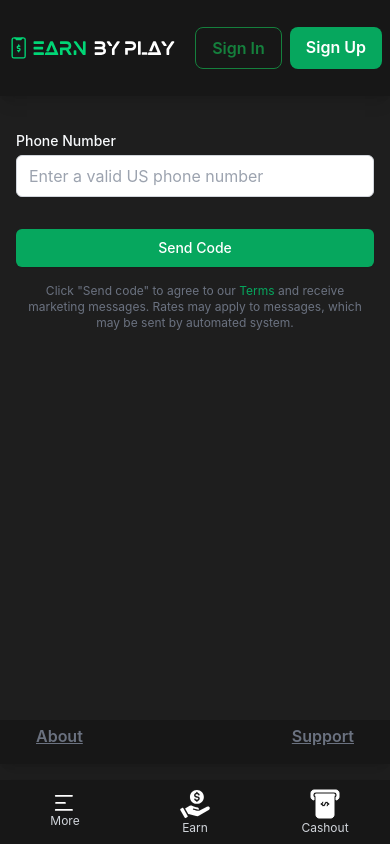
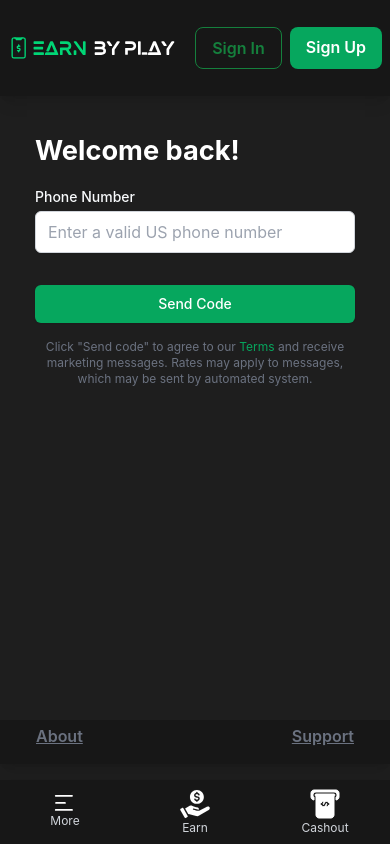
Before and after one commit to lsaffie/earnbyplay-frontend, a React (Create React App) app: page /login in a window 390 px wide. Built offline with nearby package versions, Linux system fonts and the light colour scheme; no server answers.

Commit message:
phonelogin handles login and signup

```diff
--- a/src/App.js
+++ b/src/App.js
@@ -36,37 +36,14 @@ axios.defaults.xsrfCookieName = "csrftoken";
 axios.defaults.xsrfHeaderName = "X-CSRFToken";
 axios.defaults.withCredentials = true;
 
-// const client = axios.create({
-//   baseURL: `${appConfig.SERVER_URL}`,
-// });
+function App() {
+  const [registrationToggle, setRegistrationToggle] = useState(false);
+  const [mode, setMode] = useState("signIn"); // signIn or signUp
 
-function App() {
-  // const [currentUser, setCurrentUser] = useState();
-  const [registrationToggle, setRegistrationToggle] = useState(false);
-
-  // const handleUserChange = (userData) => {
-  //   setCurrentUser(userData);
-  // };
-
-  // const getJwtToken = () => {
-  //   return localStorage.getItem("access_token"); // Or however you've named the token in storage
-  // };
 
   useEffect(() => {
     // Initialize Amplitude instance
     amplitude.init(process.env.REACT_APP_AMPLITUDE_API_KEY);
-
-    // client
-    //   .get("/api/user", {
-    //     headers: {
-    //       Authorization: `Bearer ${getJwtToken()}`,
-    //     },
-    //   })
-    //   .then((res) => {
-    //     setCurrentUser(res.data.user);
-    //   })
-    //   .catch((error) => setCurrentUser(null));
-
   }, []);
 
   function update_form_btn() {
@@ -93,10 +70,14 @@ function App() {
               <Route path="/" element={ <Home /> } />
               <Route path="/login" element={
                   <div className="center">
-                    <PhoneLogin />
+                    <PhoneLogin mode="signIn" />
                   </div>
               } />
-              <Route path="/signup"            element={<PhoneNumberVerification /> } />
+              <Route path="/signup" element={
+                <div className="center">
+                  <PhoneLogin mode="signUp" />
+                </div>
+              } />
               <Route path="/phone-verify"      element={<PhoneNumberVerification />} />
 
               <Route path="/phone-login"       element={<PhoneLogin /> } />
--- a/src/components/PhoneLogin.js
+++ b/src/components/PhoneLogin.js
@@ -6,6 +6,7 @@ import ProgressBar from "./ProgressBar";
 import { trackEventWithUrlParams } from '../utils/amplitudeUtils';
 import PhoneNumberForm from './PhoneNumberForm'
 import VerificationCodeForm from './VerificationCodeForm'
+import ToggleSwitch from './ToggleSwitch'
 
   const formatToE164 = (phone) => {
     let digits = phone.replace(/\D/g, "");
@@ -22,7 +23,7 @@ import VerificationCodeForm from './VerificationCodeForm'
   };
 
 // Main Component
-const PhoneLogin = () => {
+const PhoneLogin = ({mode, setMode}) => {
   const [phoneNumber, setPhoneNumber] = useState("");
   const [fullName, setFullName] = useState("");
   const [formattedPhoneNumber, setFormattedPhoneNumber] = useState("");
@@ -31,10 +32,28 @@ const PhoneLogin = () => {
   const [isVerified, setIsVerified] = useState(false);
   const [error, setError] = useState('');
   const navigate = useNavigate();
+  // const [mode, setMode] = useState("signIn"); // signIn or signUp
+  const [acceptTerms, setAcceptTerms] = useState(false);
 
-  const handlePhoneSubmit = async (e) => {
+  const handleModeToggle = () => {
+    setMode(mode === "signIn" ? "signUp" : "signIn");
+    // Reset relevant states if needed
+    setAcceptTerms(false);
+  };
+
+  const handleTermsChange = (e) => {
+    setAcceptTerms(e.target.checked);
+  };
+
+  const handleSubmit = async (e) => {
     e.preventDefault();
     trackEventWithUrlParams("Login with phone initiatied")
+
+    // terms acceptance check
+    if (mode === "signUp" && !acceptTerms) {
+      setError("You must accept the terms and conditions to sign up.");
+      return;
+    }
 
     setError(''); // Clear any existing errors
     const { formatted, error: formatError } = formatToE164(phoneNumber);
@@ -42,12 +61,18 @@ const PhoneLogin = () => {
       setError(formatError);
       return;
     }
+    try {
 
-
-    try {
-      const response = await axios.post(`${appConfig.SERVER_URL}/api/login`, {
+      const url = mode === "signUp" ? `${appConfig.SERVER_URL}/api/register` : `${appConfig.SERVER_URL}/api/login`;
+      console.log("the urls is ")
+      console.log(url)
+      const response = await axios.post(url, {
         phone_number: formatted
       });
+      // const url = mode === "Signup" ? "/api/subscribe" : 'api/login'
+      // const response = await axios.post(`${appConfig.SERVER_URL}/api/login`, {
+      //   phone_number: formatted
+      // });
 
       if (response.status === 200) {
         setSmsSent(true);
@@ -62,17 +87,23 @@ const PhoneLogin = () => {
   };
 
   return (
-    <div className="px-2 sm:px-4 md:px-6 lg:px-8">
+    <div className="px-2 sm:px-4 md:px-6 lg:px-8 text-white">
 
       {!isVerified && // New condition
         (!smsSent ? (
+          <>
+            {/* <ToggleSwitch mode={mode} setMode={setMode}/> */}
             <PhoneNumberForm
-            onSubmit={handlePhoneSubmit}
+              onSubmit={handleSubmit}
               phoneNumber={phoneNumber}
               setPhoneNumber={setPhoneNumber}
               fullName={fullName}
               setFullName={setFullName}
+              mode={mode}
+              acceptTerms={acceptTerms}
+              setAcceptTerms={setAcceptTerms}
             />
+          </>
         ) : (
           <VerificationCodeForm
             verificationCode={verificationCode}
--- a/src/components/PhoneNumberForm.js
+++ b/src/components/PhoneNumberForm.js
@@ -6,16 +6,38 @@ import ProgressBar from "./ProgressBar";
 import { trackEventWithUrlParams } from '../utils/amplitudeUtils';
 
 
+
 const PhoneNumberForm = ({
   onSubmit,
   phoneNumber,
   setPhoneNumber,
   fullName,
   setFullName,
+  mode,
+  acceptTerms,
+  setAcceptTerms
 }) => {
+
+  // const [mode, setMode] = useState("signIn"); // signIn or signUp
+  // const [acceptTerms, setAcceptTerms] = useState(false);
+
+  const handleTermsChange = (e) => {
+    setAcceptTerms(e.target.checked);
+  };
 
   return (
     <>
+      {mode === "signIn" ? (
+        <h2 className="text-2.5xl font-bold mb-4 text-left">
+          Welcome back!
+        </h2>
+      ):(
+        <h2 className="text-2.5xl font-bold mb-4 text-left">
+          Welcome to Earn by Play.
+          <br />
+          Sign up below!
+        </h2>
+      )}
       <form onSubmit={onSubmit} className="space-y-4">
 
         <div className="mb-4">
@@ -43,7 +65,8 @@ const PhoneNumberForm = ({
         >
           Send Code
         </button>
-        <p className="text-xs text-gray-500 mt-3 text-center">
+        {mode === "signIn" && (
+          <p className="text-xs text-gray-500 mt-3 text-center w-80">
             Click "Send code" to agree to our
             <a href="#" className="text-ebp-cta-green hover:underline">
               {" "}
@@ -52,7 +75,22 @@ const PhoneNumberForm = ({
             and receive marketing messages. Rates may apply to messages, which may
             be sent by automated system.
           </p>
+        )}
       </form>
+      {mode === "signUp" && (
+        <div className="text-xs text-gray-500 mt-3 text-center w-80">
+          <label htmlFor="acceptTerms" className="flex items-center">
+            <input
+              type="checkbox"
+              id="acceptTerms"
+              checked={acceptTerms}
+              onChange={handleTermsChange}
+              className="mr-2"
+            />
+            I accept the <a href="/terms" className="text-ebp-cta-green underline">Terms and Conditions</a>
+          </label>
+        </div>
+      )}
     </>
   );
 };
--- /dev/null
+++ b/src/components/ToggleSwitch.js
@@ -0,0 +1,26 @@
+import React, { useState } from 'react';
+
+const ToggleSwitch = (mode, setMode) => {
+
+  const handleToggle = () => {
+    setMode(prevMode => (prevMode === "signIn" ? "signUp" : "signIn"));
+  };
+
+  return (
+    <div className="flex items-center justify-center py-5">
+      <div className="relative w-24 rounded-full border-2 border-gray-400 bg-black p-1" onClick={handleToggle}>
+        <div
+          className={`absolute top-1 left-1 w-11 h-6 rounded-full transition-transform ${
+            mode? 'translate-x-12 bg-green-400' : 'bg-gray-300'
+          }`}
+        />
+        <div className="flex justify-between items-center px-1 text-white">
+          <span className={`absolute w-12 text-center ${mode? 'text-gray-500' : 'text-white'}`}>Sign In</span>
+          <span className={`absolute w-12 text-center ${mode? 'text-white' : 'text-gray-500'}`}>Sign Up</span>
+        </div>
+      </div>
+    </div>
+  );
+};
+
+export default ToggleSwitch;
```
Lines whose indentation alone changed are shown as unchanged.
